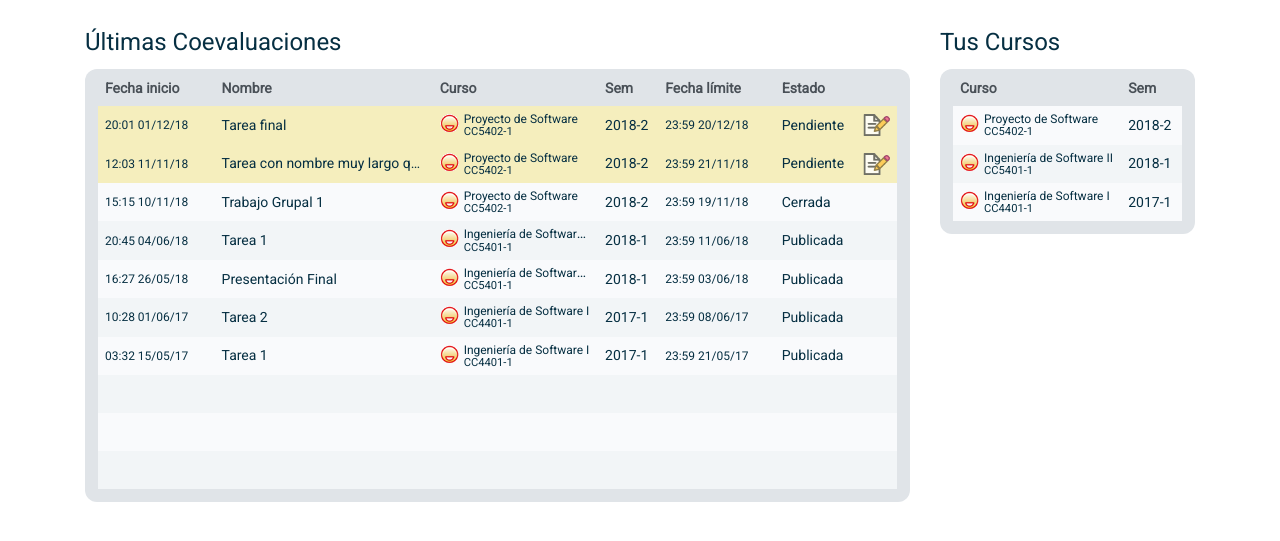
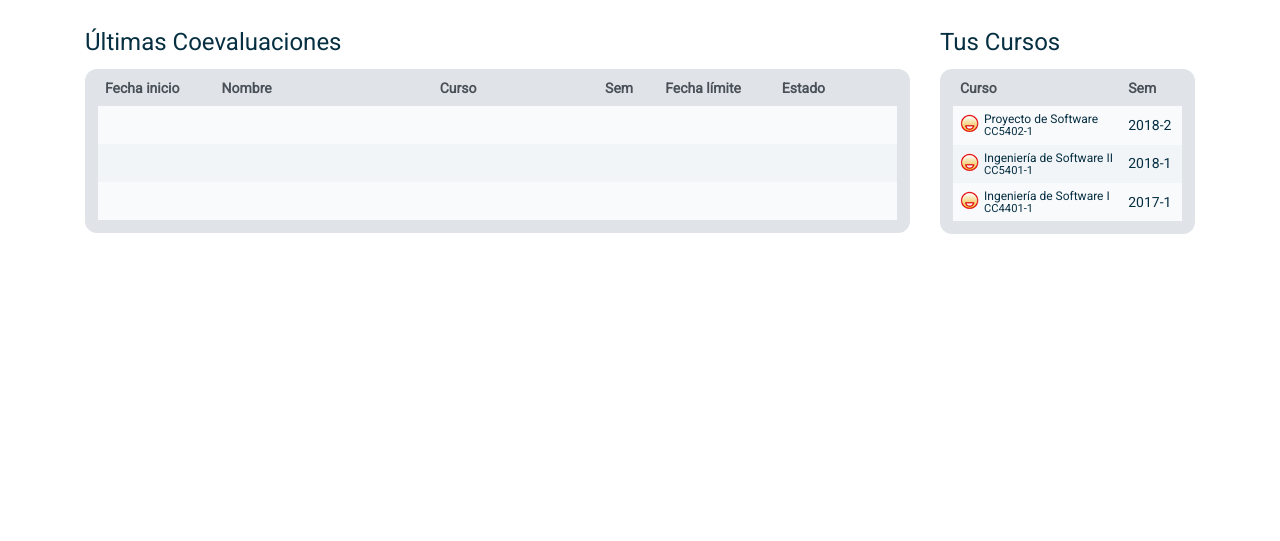
Before and after one commit to DCC-CC4401/2018-2-Tiburoncin-hu-ha-ha-T4, a Django app: page / in a window 1280 px wide. Shown: the part 86-627 px from the top of the page. Run offline with Django 3.2, Linux system fonts and the light colour scheme; a user stored in the database is signed in; tables that the repository leaves empty hold one stand-in row (values such as "Sample post"); lists and menus that the app fills with data are empty; some libraries are stand-ins or nearby versions.

Commit message:
Landing List Coevs 2.0

```diff
--- a/T4/coevaluacion/models.py
+++ b/T4/coevaluacion/models.py
@@ -123,6 +123,17 @@ class CoEvaluation(models.Model):
     end_date = models.DateTimeField(default=datetime.max)
     publish = models.BooleanField(default=False)
 
+    def save(self, **kwargs):
+        super(CoEvaluation, self).save(**kwargs)
+        usersInCourse = UserInCourse.objects.filter(course=self.course)
+        for user in usersInCourse:
+            answerCoev = AnswerCoEvaluation()
+            answerCoev.co_evaluation = self
+            answerCoev.user = user
+            answerCoev.state = answerCoev.PENDENT
+            answerCoev.save()
+
+
     @property
     def open(self):
         return self.init_date < datetime.now() and not datetime.now() > self.end_date
--- a/T4/coevaluacion/templates/home-vista-alumno.html
+++ b/T4/coevaluacion/templates/home-vista-alumno.html
@@ -28,159 +28,36 @@
 
                     <!-- Cuerpo de tabla (Table Data) -->
                     <tbody>
-                        <tr class="tr-pendiente"> <!-- Fila destacada como Pendiente -->
-                            <!-- Fecha de inicio -->
-                            <td class="td-fecha">
-                                20:01 01/12/18
-                            </td>
-                            <!-- Título de coevaluación -->
-                            <td>Tarea final</td>
-                            <!-- Curso, con ícono de rol, nombre y código -->
+                        {% for coev in coevsInCourse %}
+                        <tr class="clickable-row" data-href='{% url "peer_assessment" year=coev.co_evaluation.course.year semester=coev.co_evaluation.course.semester code=coev.co_evaluation.course.code.code section=coev.co_evaluation.course.section_number semester=coev.co_evaluation.course.semester id=coev.co_evaluation.id %}'>
+                            <td class="td-fecha">{{ coev.co_evaluation.init_date }}</td>
+                            <td><a href="{% url "peer_assessment" year=coev.co_evaluation.course.year semester=coev.co_evaluation.course.semester code=coev.co_evaluation.course.code.code section=coev.co_evaluation.course.section_number semester=coev.co_evaluation.course.semester id=coev.co_evaluation.id %}">{{ coev.co_evaluation.name }}</a></td>
                             <td class="td-curso-full">
+                                {% if coev.user.rol == coev.user.PROFESOR %}
+                                <div class="cargos cargos-profesor tooltip-custom">
+                                {% elif coev.user.rol == coev.user.AUXILIAR_TEACHER %}
+                                <div class="cargos cargos-auxiliar tooltip-custom">
+                                {% elif coev.user.rol == coev.user.AYUDANTE %}
+                                <div class="cargos cargos-ayudante tooltip-custom">
+                                {% else %}
                                 <div class="cargos cargos-alumno tooltip-custom">
+                                {% endif %}
                                     <span class="tooltiptext"></span>
                                 </div>
-                                <span class="curso-nombre">Proyecto de Software</span>
+                                <span class="curso-nombre">{{ coev.co_evaluation.course.code.name }}</span>
                                 <br>
-                                <span class="curso-codigo">CC5402-1</span>
+                                <span class="curso-codigo">{{ coev.co_evaluation.course.code.code }}</span>
                             </td>
-                            <!-- Semestre -->
-                            <td>2018-2</td>
-                            <!-- Fecha de término -->
-                            <td class="td-fecha">
-                                23:59 20/12/18
-                            </td>
-                            <!-- Estado -->
-                            <td>Pendiente</td>
-                            <!-- Ícono de acción (responder) -->
+                            <td>{{ coev.co_evaluation.course.year }}</td>
+                            <td class="td-fecha">{{ coev.co_evaluation.end_date }}</td>
+                            <td>{{ coev.state }}</td>
+                            {% if coev.state == coev.PENDENT %}
                             <td class="td-icon">
                                 <a href="#" title="Responder coevaluación"><img class="clickable-icon answer-icon wiggle" src="{% static "/coevaluacion/icon/answer-icon.png" %}" alt="Responder coevaluación" width="28" height="28"></a>
                             </td>
-                        </tr>
-                        <tr class="tr-pendiente">
-                            <td class="td-fecha">
-                                12:03 11/11/18
-                            </td>
-                            <td>Tarea con nombre muy largo que ocupa todo el espacio</td>
-                            <td class="td-curso-full">
-                                <div class="cargos cargos-alumno tooltip-custom">
-                                    <span class="tooltiptext"></span>
-                                </div>
-                                <span class="curso-nombre">Proyecto de Software</span>
-                                <br>
-                                <span class="curso-codigo">CC5402-1</span>
-                            </td>
-                            <td>2018-2</td>
-                            <td class="td-fecha">
-                                23:59 21/11/18
-                            </td>
-                            <td>Pendiente</td>
-                            <td class="td-icon">
-                                <a href="#" title="Responder coevaluación"><img class="clickable-icon answer-icon wiggle" src="{% static "/coevaluacion/icon/answer-icon.png" %}" alt="Responder coevaluación" width="28" height="28"></a>
-                            </td>
-                        </tr>
-                        <tr>
-                            <td class="td-fecha">15:15 10/11/18</td>
-                            <td>Trabajo Grupal 1</td>
-                            <td class="td-curso-full">
-                                <div class="cargos cargos-alumno tooltip-custom">
-                                    <span class="tooltiptext"></span>
-                                </div>
-                                <span class="curso-nombre">Proyecto de Software</span>
-                                <br>
-                                <span class="curso-codigo">CC5402-1</span>
-                            </td>
-                            <td>2018-2</td>
-                            <td class="td-fecha">23:59 19/11/18</td>
-                            <td>Cerrada</td>
-                            <td class="td-icon">
-                            </td>
-                        </tr>
-                        <tr>
-                            <td class="td-fecha">
-                                20:45 04/06/18
-                            </td>
-                            <td>Tarea 1</td>
-                            <td class="td-curso-full">
-                                <div class="cargos cargos-alumno tooltip-custom">
-                                    <span class="tooltiptext"></span>
-                                </div>
-                                <span class="curso-nombre">Ingeniería de Software II</span>
-                                <br>
-                                <span class="curso-codigo">CC5401-1</span>
-                            </td>
-                            <td>2018-1</td>
-                            <td class="td-fecha">
-                                23:59 11/06/18
-                            </td>
-                            <td>Publicada</td>
-                            <td>
-                            </td>
-                        </tr>
-                        <tr>
-                            <td class="td-fecha">16:27 26/05/18</td>
-                            <td>Presentación Final</td>
-                            <td class="td-curso-full">
-                                <div class="cargos cargos-alumno tooltip-custom">
-                                    <span class="tooltiptext"></span>
-                                </div>
-                                <span class="curso-nombre">Ingeniería de Software II</span>
-                                <br>
-                                <span class="curso-codigo">CC5401-1</span>
-                            </td>
-                            <td>2018-1</td>
-                            <td class="td-fecha">23:59 03/06/18</td>
-                            <td>Publicada</td>
+                            {% else %}
                             <td></td>
-                        </tr>
-                        <tr>
-                            <td class="td-fecha">10:28 01/06/17</td>
-                            <td>Tarea 2</td>
-                            <td class="td-curso-full">
-                                <div class="cargos cargos-alumno tooltip-custom">
-                                    <span class="tooltiptext"></span>
-                                </div>
-                                <span class="curso-nombre">Ingeniería de Software I</span>
-                                <br>
-                                <span class="curso-codigo">CC4401-1</span>
-                            </td>
-                            <td>2017-1</td>
-                            <td class="td-fecha">23:59 08/06/17</td>
-                            <td>Publicada</td>
-                            <td></td>
-                        </tr>
-                        <tr>
-                            <td class="td-fecha">03:32 15/05/17</td>
-                            <td>Tarea 1</td>
-                            <td class="td-curso-full">
-                                <div class="cargos cargos-alumno tooltip-custom">
-                                    <span class="tooltiptext"></span>
-                                </div>
-                                <span class="curso-nombre">Ingeniería de Software I</span>
-                                <br>
-                                <span class="curso-codigo">CC4401-1</span>
-                            </td>
-                            <td>2017-1</td>
-                            <td class="td-fecha">23:59 21/05/17</td>
-                            <td>Publicada</td>
-                            <td></td>
-                        </tr>
-                        {% for coev in coevs %}
-                        <tr>
-                            <td class="td-fecha">{{ coev.init_date }}</td>
-                            <td><a href="{% url "peer_assessment" year=coev.course.year semester=2 code=coev.course.code.code section=coev.course.section_number semester=coev.course.semester id=3%}">{{ coev.name }}</a></td>
-                            <td class="td-curso-full">
-                                <div class="cargos cargos-alumno tooltip-custom">
-                                    <span class="tooltiptext"></span>
-                                </div>
-                                <span class="curso-nombre">{{ coev.course.code.name }}</span>
-                                <br>
-                                <span class="curso-codigo">{{ coev.course.code.code }}</span>
-                            </td>
-                            <td>{{ coev.course.year }}</td>
-                            <td class="td-fecha">{{ coev.end_date }}</td>
-                            <td></td>
-                            <td></td>
+                            {% endif %}
                         </tr>
                         {% endfor %}
 
--- a/T4/coevaluacion/views.py
+++ b/T4/coevaluacion/views.py
@@ -5,7 +5,7 @@ from django.contrib.auth.decorators import login_required
 from django.db.models.query import QuerySet
 from django.shortcuts import render, redirect
 
-from .models import User, UserInCourse, CoEvaluation, Course
+from .models import User, UserInCourse, CoEvaluation, Course, AnswerCoEvaluation
 
 
 def login(request):
@@ -33,9 +33,14 @@ def home(request):
     coevs = CoEvaluation.objects.filter(course=0)
     for uic in user_in_course:
         coevs = coevs | CoEvaluation.objects.filter(course=uic.course)
+
+    coevsInCourse = AnswerCoEvaluation.objects.filter(user=0)
+    for uic in user_in_course:
+        coevsInCourse = coevsInCourse | AnswerCoEvaluation.objects.filter(user=uic)
     context = {'user': user,
                'userInCourse': user_in_course,
-               'coevs': coevs}
+               'coevs': coevs,
+               'coevsInCourse': coevsInCourse}
 
     return render(request, 'home-vista-alumno.html', context)
 
--- a/T4/static/coevaluacion/js/coeval.js
+++ b/T4/static/coevaluacion/js/coeval.js
@@ -68,3 +68,9 @@ function showGestionGrupo() {
     document.getElementById("active-grupo").classList.add("active");
     document.getElementById("active-estudiante").classList.remove("active");
 }
+
+jQuery(document).ready(function($) {
+    $(".clickable-row").click(function() {
+        window.location = $(this).data("href");
+    });
+});
```
